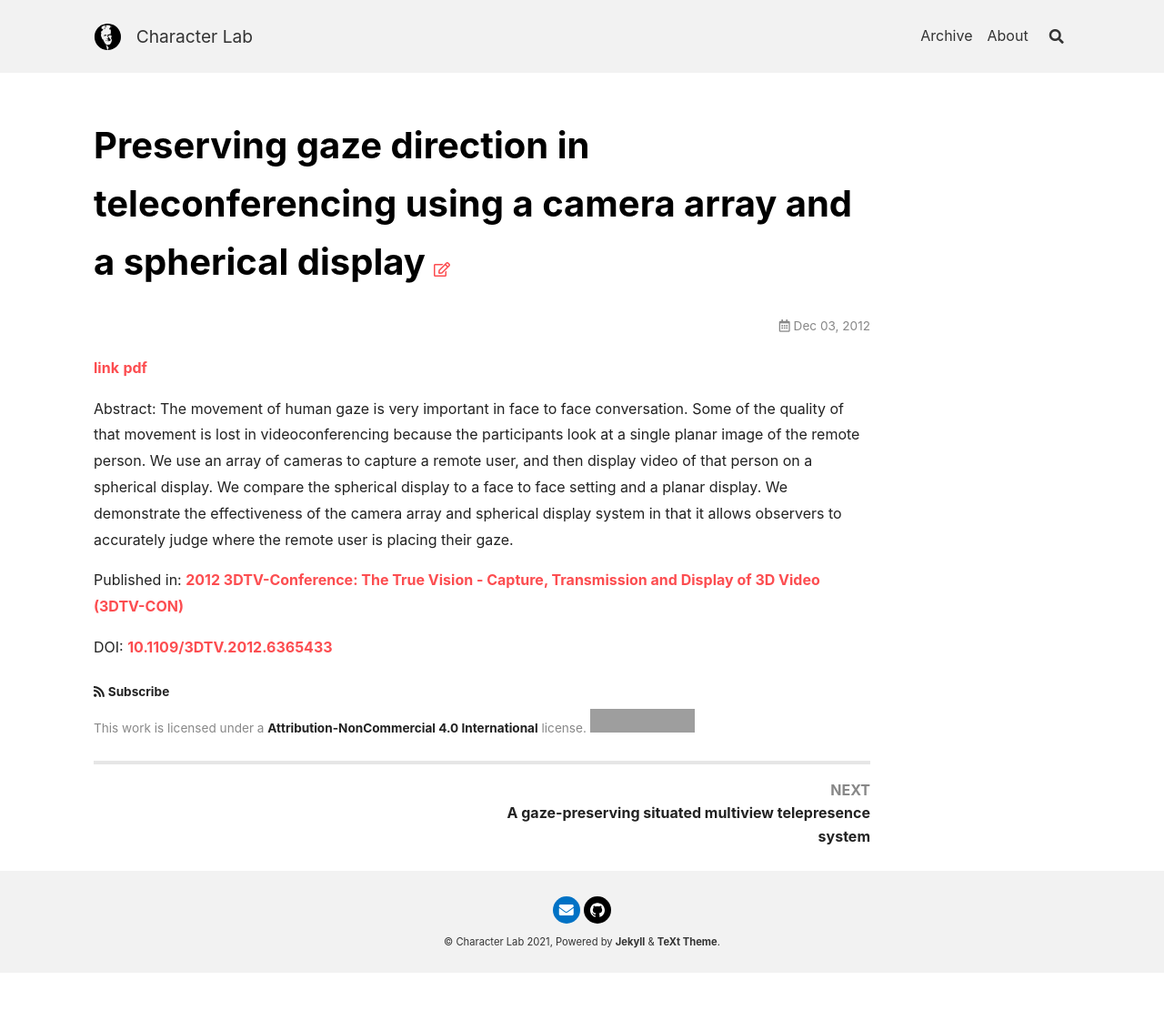
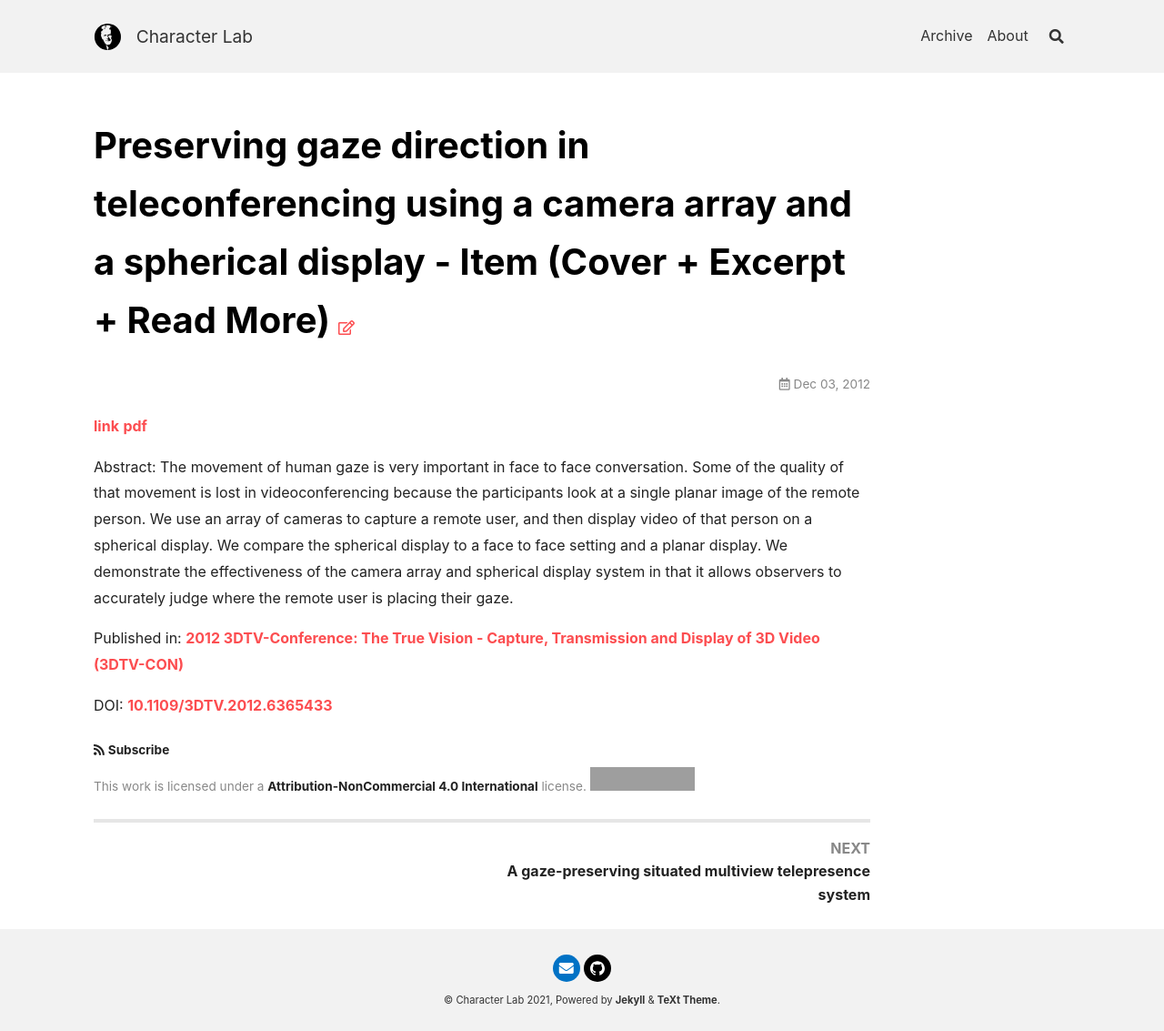
Before and after one commit to SJTU-characterlab/CharacterLab.github.io, a Jekyll site: the page built from _posts/2012-12-03-Preserving-gaze-direction-in-teleconferencing-using-a-camera-array-and-a-spherical-display.md, in a window 1280 px wide. Shown: the whole page at 91% size. Built offline with Jekyll 4.4.1, drawn with Linux system fonts in a browser that asks for light colours; nearby versions of some CDN libraries; before the commit the page ends 1069 px from its top, so only the background shows below that; grey boxes are pictures that could not be loaded.

Commit message:
Update 2012-12-03-Preserving-gaze-direction-in-teleconferencing-using-a-camera-array-and-a-spherical-display.md

```diff
--- a/_posts/2012-12-03-Preserving-gaze-direction-in-teleconferencing-using-a-camera-array-and-a-spherical-display.md
+++ b/_posts/2012-12-03-Preserving-gaze-direction-in-teleconferencing-using-a-camera-array-and-a-spherical-display.md
@@ -1,7 +1,11 @@
 ---
 layout: article
-title: Preserving gaze direction in teleconferencing using a camera array and a spherical display
+title: Preserving gaze direction in teleconferencing using a camera array and a spherical display - Item (Cover + Excerpt + Read More)
 mathjax: true
+articles:
+  data_source: site.sample_page
+  show_excerpt: true
+  show_readmore: true
 ---
 
 [link](https://ieeexplore.ieee.org/document/6365433)
```
